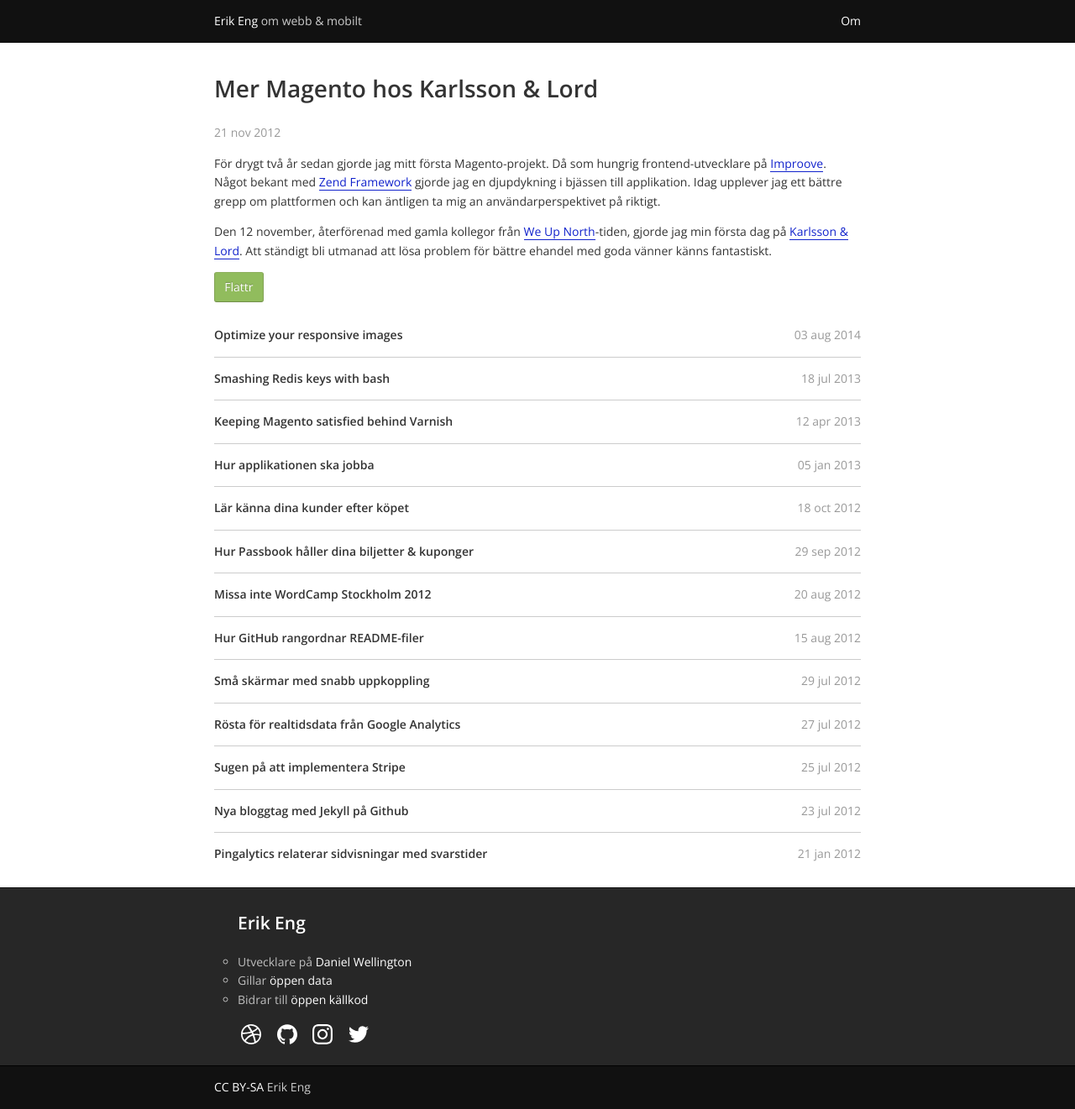
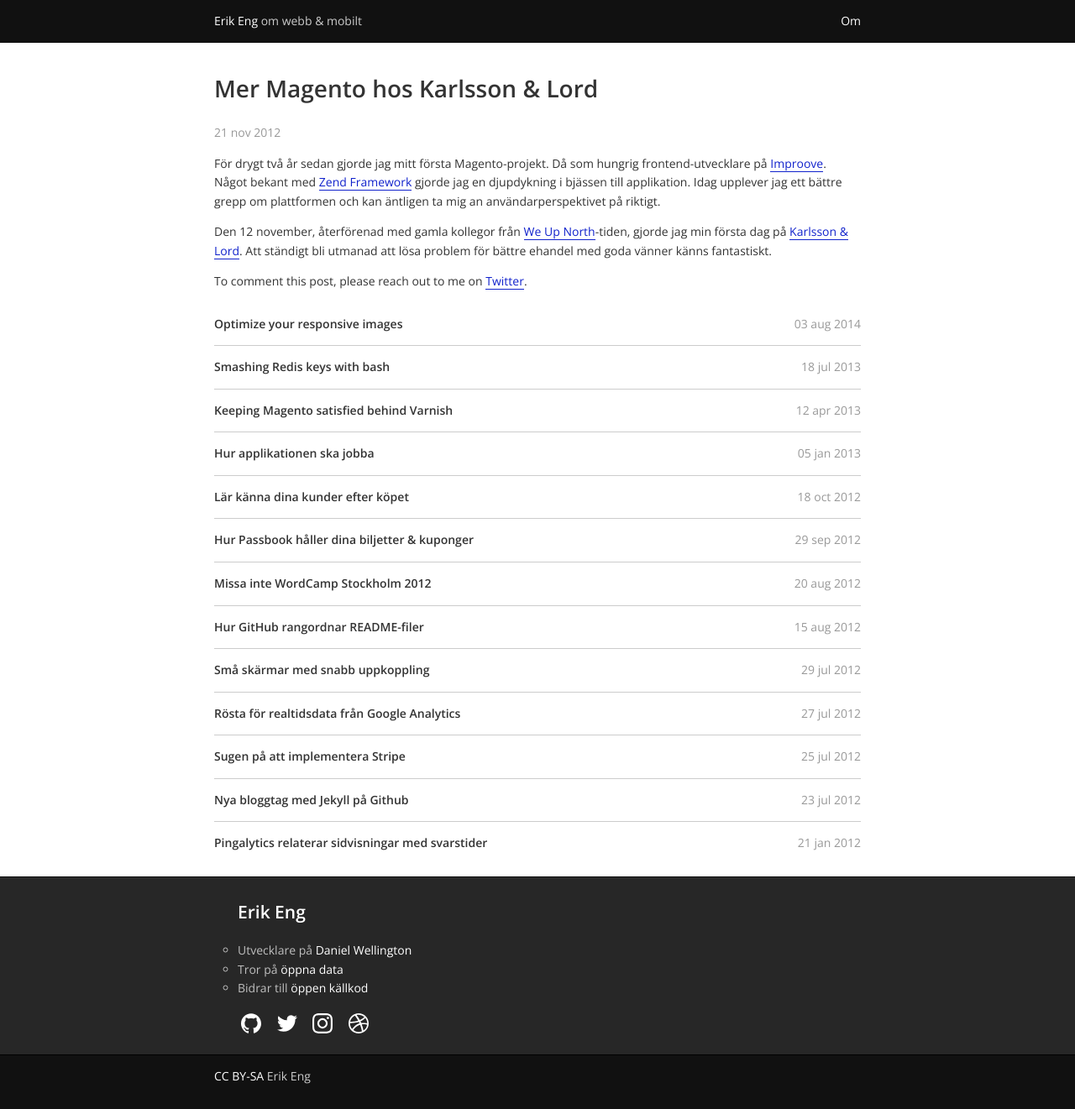
Before and after one commit to ptz0n/ptz0n.github.io, a Jekyll site: the page built from _posts/2012-11-21-mer-magento-hos-karlsson-lard.md, in a window 1280 px wide. Shown: the whole page at 84% size. Built offline with Jekyll 4.4.1, drawn with Linux system fonts in a browser that asks for light colours.

Commit message:
Update bio

```diff
--- a/_includes/about.html
+++ b/_includes/about.html
@@ -5,21 +5,21 @@
             {% if page.lang == 'en' %}
                 <ul>
                     <li>Engineer at <a href="https://www.danielwellington.com/">Daniel Wellington</a></li>
-                    <li>Likes <a href="http://www.opendata.se/">open data</a></li>
+                    <li>Believes in <a href="http://www.opendata.se/">open data</a></li>
                     <li>Contributing to <a href="https://github.com/{{ site.github.owner_name }}" rel="me">open source</a></li>
                 </ul>
             {% else %}
                 <ul>
                     <li>Utvecklare på <a href="https://www.danielwellington.com/">Daniel Wellington</a></li>
-                    <li>Gillar <a href="http://www.opendata.se/">öppen data</a></li>
+                    <li>Tror på <a href="http://www.opendata.se/">öppna data</a></li>
                     <li>Bidrar till <a href="https://github.com/{{ site.github.owner_name }}" rel="me">öppen källkod</a></li>
                 </ul>
             {% endif %}
             <ul class="links">
+                <li><a href="https://github.com/{{ site.github.owner_name }}" class="github" rel="me">Github</a></li>
+                <li><a href="https://twitter.com/{{ site.twitter }}" class="twitter" rel="me">Twitter</a></li>
+                <li><a href="https://instagram.com/{{ site.instagram }}/" class="instagram" rel="me">Instagram</a></li>
                 <li><a href="https://dribbble.com/{{ site.dribbble }}" class="dribbble" rel="me">Dribbble</a></li>
-                <li><a href="https://github.com/{{ site.github.owner_name }}" class="github" rel="me">Github</a></li>
-                <li><a href="https://instagram.com/{{ site.instagram }}/" class="instagram" rel="me">Instagram</a></li>
-                <li><a href="https://twitter.com/{{ site.twitter }}" class="twitter" rel="me">Twitter</a></li>
             </ul>
         </div>
     </div>
--- a/_layouts/post.html
+++ b/_layouts/post.html
@@ -1,15 +1,6 @@
 ---
 layout: default
 ---
-
-<div id="fb-root"></div>
-<script>(function(d, s, id) {
-  var js, fjs = d.getElementsByTagName(s)[0];
-  if (d.getElementById(id)) return;
-  js = d.createElement(s); js.id = id;
-  js.src = "//connect.facebook.net/en_US/sdk.js#xfbml=1&appId=481444638550896&version=v2.0";
-  fjs.parentNode.insertBefore(js, fjs);
-}(document, 'script', 'facebook-jssdk'));</script>
 
 <div role="main">
     <div class="content">
@@ -21,18 +12,7 @@
         </article>
 
         <aside>
-            <p>
-                <a class="button flattr"
-                    href="https://flattr.com/submit/auto?user_id={{ site.flattr.user }}&url={{ site.url }}{{ page.url }}&title={% if page.header %}{{ page.header }}{% else %}{{ page.title }}{% endif %}&\description={{ page.description }}&language={{ site.flattr.language }}">
-                    Flattr
-                </a>
-            </p>
-
-            <div class="fb-comments"
-                data-href="{{ site.url }}{{ page.url }}"
-                data-numposts="{{ site.facebook.posts }}"
-                data-colorscheme="light"></div>
-
+            <p>To comment this post, please reach out to me on <a href="https://twitter.com/{{ site.twitter }}" class="twitter" rel="me">Twitter</a>.</p>
         </aside>
 
         {% include posts.html %}
```
Also changed, not shown: en/index.md (+2 -2 lines), index.md (+2 -2 lines).
